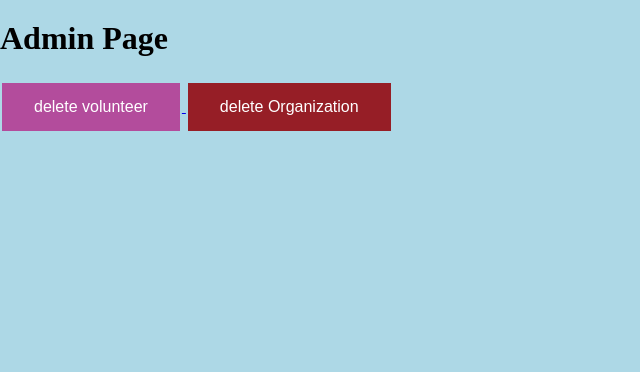
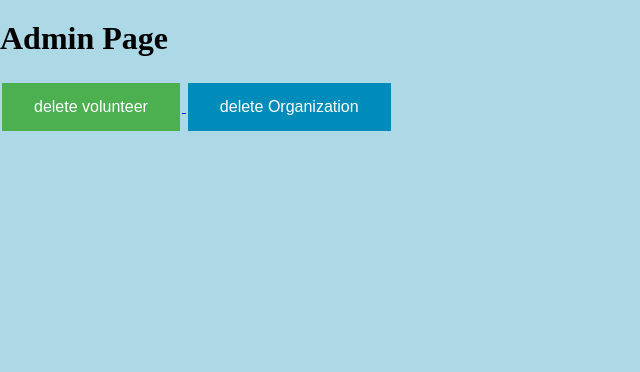
Before and after one commit to Project-Management-SCE/PM2022_TEAM_29, a Flask app: page /useradmin in a window 1280 px wide. Shown: the part 48-420 px from the top of the page, without its empty margins (0-640 px from the left). Run offline with Flask 2, Linux system fonts and the light colour scheme.

Commit message:
changebuttonname

```diff
--- a/templates/Admin.html
+++ b/templates/Admin.html
@@ -73,10 +73,10 @@ body{
     </style>
 
     <a href='deleteVolunteer'>
-        <button class="button button3">delete volunteer</button>
+        <button class="button button1">delete volunteer</button>
     </a>
     <a href='deleteOrganization'>
-    <button class="button button5">delete Organization</button>
+    <button class="button button2">delete Organization</button>
     </a>
 </a>
 
```
